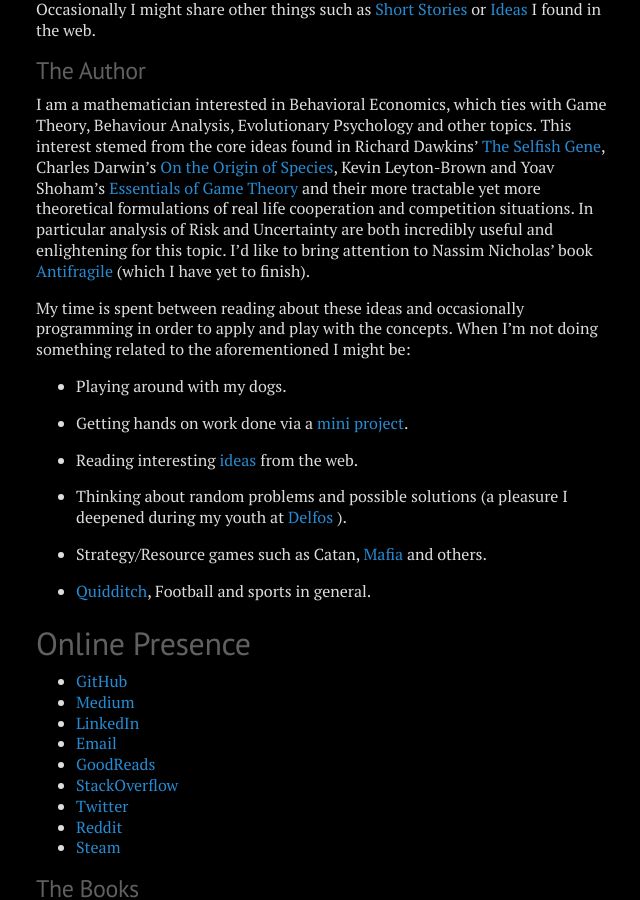
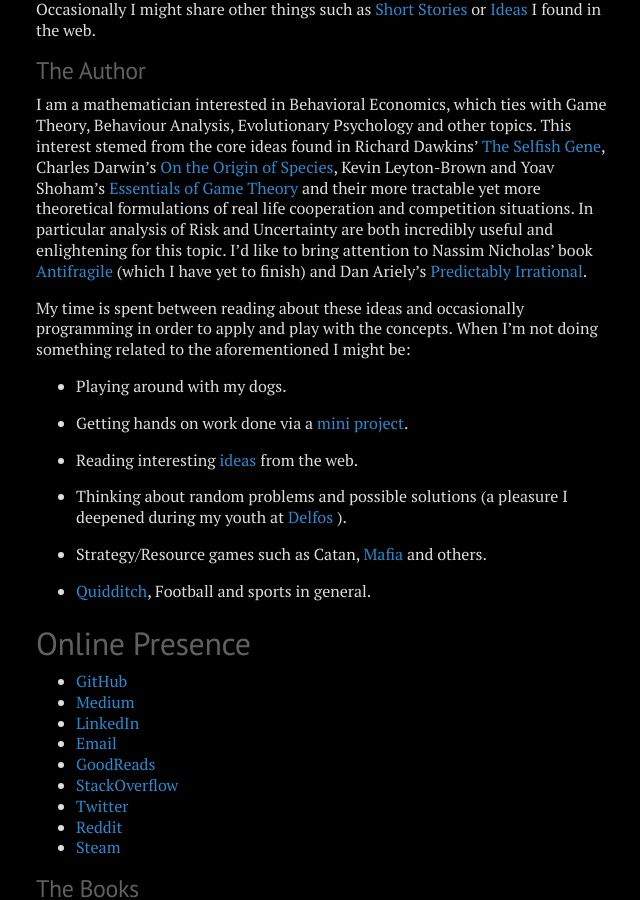
Before and after one commit to migueltorrescosta/migueltorrescosta.github.io, a Jekyll site: the page built from page_About.md, in a window 1280 px wide and 900 px high, scrolled down 334 px. Shown: the whole window, without its empty margins (316-956 px from the left). Built offline with Jekyll 4.4.1, drawn with Linux system fonts in a browser that asks for light colours.

Commit message:
Added Dan Ariely's Preddicatbly Irrational reccomendation

```diff
--- a/page_About.md
+++ b/page_About.md
@@ -14,7 +14,7 @@
 
 ## The Author
 
-I am a mathematician interested in Behavioral Economics, which ties with Game Theory, Behaviour Analysis, Evolutionary Psychology and other topics. This interest stemed from the core ideas found in Richard Dawkins' [The Selfish Gene](https://www.goodreads.com/book/show/61535.The_Selfish_Gene), Charles Darwin's [On the Origin of Species](https://www.goodreads.com/book/show/22463.The_Origin_of_Species), Kevin Leyton-Brown and Yoav Shoham's [Essentials of Game Theory](https://www.goodreads.com/book/show/4253377-essentials-of-game-theory) and their more tractable yet more theoretical formulations of real life cooperation and competition situations. In particular analysis of Risk and Uncertainty are both incredibly useful and enlightening for this topic. I'd like to bring attention to Nassim Nicholas' book [Antifragile](https://www.goodreads.com/book/show/13530973-antifragile) (which I have yet to finish).
+I am a mathematician interested in Behavioral Economics, which ties with Game Theory, Behaviour Analysis, Evolutionary Psychology and other topics. This interest stemed from the core ideas found in Richard Dawkins' [The Selfish Gene](https://www.goodreads.com/book/show/61535.The_Selfish_Gene), Charles Darwin's [On the Origin of Species](https://www.goodreads.com/book/show/22463.The_Origin_of_Species), Kevin Leyton-Brown and Yoav Shoham's [Essentials of Game Theory](https://www.goodreads.com/book/show/4253377-essentials-of-game-theory) and their more tractable yet more theoretical formulations of real life cooperation and competition situations. In particular analysis of Risk and Uncertainty are both incredibly useful and enlightening for this topic. I'd like to bring attention to Nassim Nicholas' book [Antifragile](https://www.goodreads.com/book/show/13530973-antifragile) (which I have yet to finish) and Dan Ariely's [Predictably Irrational](https://www.goodreads.com/book/show/1713426.Predictably_Irrational).
 
 My time is spent between reading about these ideas and occasionally programming in order to apply and play with the concepts. When I'm not doing something related to the aforementioned I might be:
 
```
